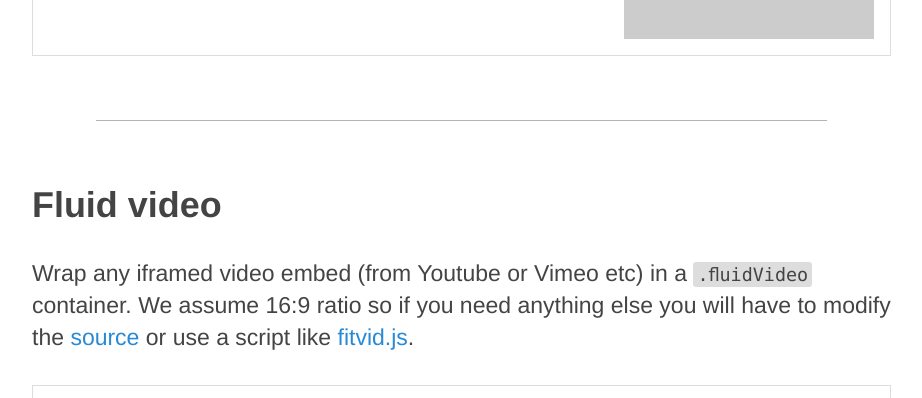
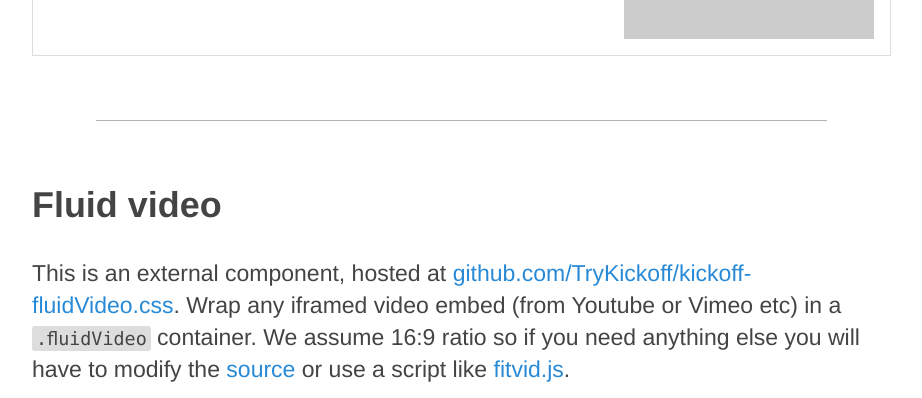
Before and after one commit to TryKickoff/trykickoff.github.io, a Jekyll site: the page built from demos/components.md, in a window 1280 px wide and 900 px high, scrolled down 2029 px, cut to the strip 0-398 px from the top of the window. Shown: the whole strip, without its empty margins (325-1247 px from the left). Built offline with Jekyll 4.4.1, drawn with Linux system fonts in a browser that asks for light colours; comment, search, counter and statistics services are not loaded.

Commit message:
update docss

```diff
--- a/demos/components.md
+++ b/demos/components.md
@@ -133,20 +133,20 @@ Place any image and text-like content side-by-side, as per: [media object](http:
 <a name="fluidvideo"></a>
 
 <h2 class="demoHeading">Fluid video</h2>
-Wrap any iframed video embed (from Youtube or Vimeo etc) in a `.fluidVideo` container. We assume 16:9 ratio so if you need anything else you will have to modify the [source](https://github.com/trykickoff/kickoff/blob/c3d6bbe23aa9fc51c66e11d6e13f40af16651510/scss/components/_fluid-video.scss) or use a script like [fitvid.js](http://fitvidsjs.com/).
+This is an external component, hosted at [github.com/TryKickoff/kickoff-fluidVideo.css](https://github.com/TryKickoff/kickoff-fluidVideo.css). Wrap any iframed video embed (from Youtube or Vimeo etc) in a `.fluidVideo` container. We assume 16:9 ratio so if you need anything else you will have to modify the [source](https://github.com/TryKickoff/kickoff-fluidVideo.css/blob/master/scss/index.scss) or use a script like [fitvid.js](http://fitvidsjs.com/).
 
 <div class="demo">
-	<a href="https://github.com/trykickoff/kickoff/blob/master/assets/src/scss/components/_fluid-video.scss" class="demo-src">_fluid-video.scss</a>
+	<a href="https://github.com/TryKickoff/kickoff-fluidVideo.css/blob/master/scss/index.scss" class="demo-src">_fluid-video.scss</a>
 
 	<div class="demo-visual">
 		<div class="fluidVideo">
-			<iframe width="560" height="315" src="//www.youtube-nocookie.com/embed/-5Ae-LhMIG0" frameborder="0" allowfullscreen></iframe>
+			<iframe class="fluidVideo-item" width="560" height="315" src="//www.youtube-nocookie.com/embed/-5Ae-LhMIG0" frameborder="0" allowfullscreen></iframe>
 		</div>
 	</div>
 	<div class="demo-code">
 {% highlight html%}
 <div class="fluidVideo">
-	<iframe width="560" height="315" src="//www.youtube-nocookie.com/embed/-5Ae-LhMIG0" frameborder="0" allowfullscreen></iframe>
+	<iframe class="fluidVideo-item" width="560" height="315" src="//www.youtube-nocookie.com/embed/-5Ae-LhMIG0" frameborder="0" allowfullscreen></iframe>
 </div>
 {% endhighlight %}
 	</div>
```
Also changed, not shown: learn/checklist.md (+3 -4 lines), learn/css.md (+39 -16 lines), learn/html.md (+1 -2 lines).
